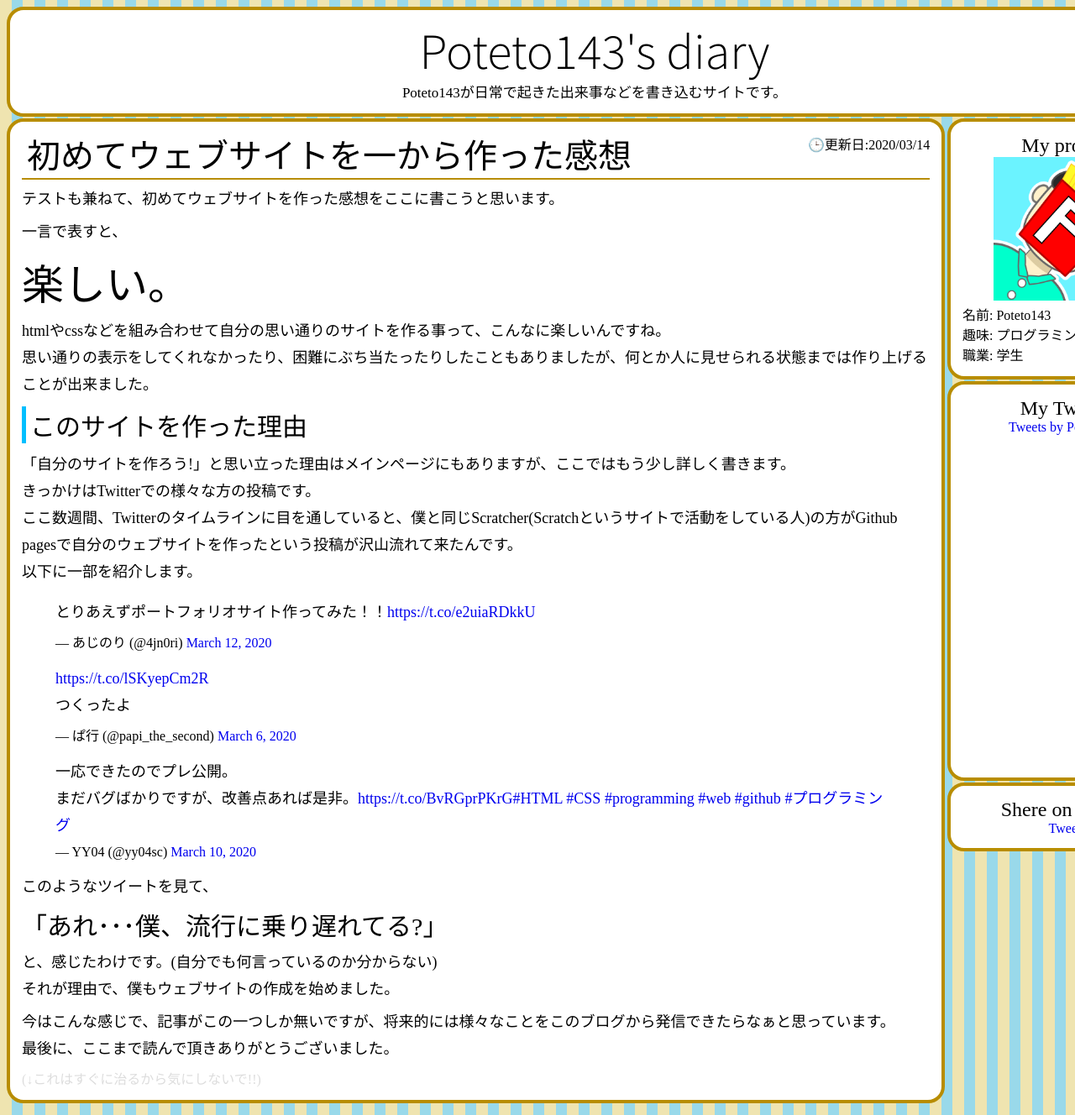
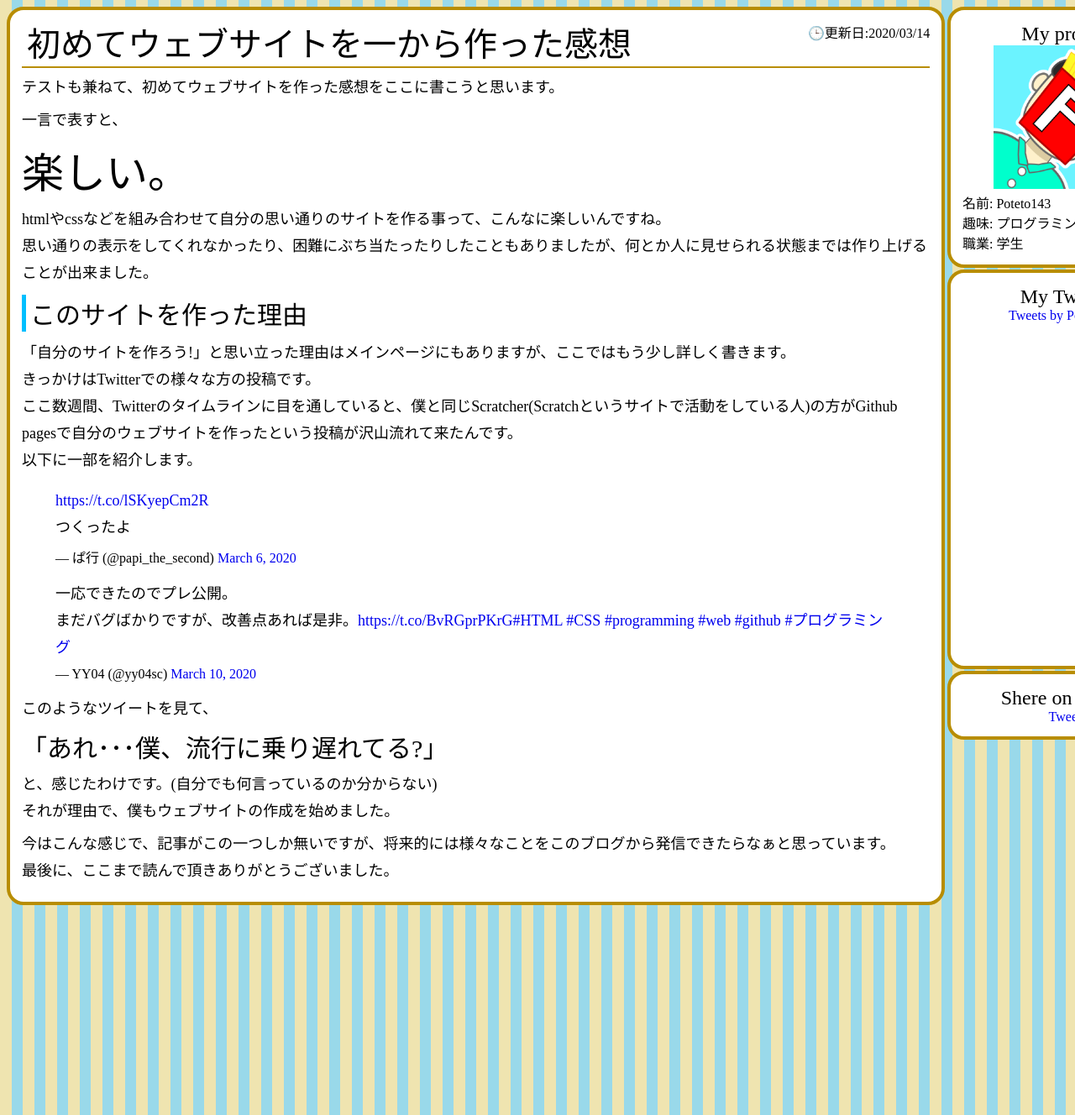
Before and after one commit to Poteto143/Poteto143s_diary, a Jekyll site: the page built from _posts/2020-03-14-Impression_of_making_website.markdown, in a window 1280 px wide. Shown: the whole page at 84% size. Built offline with Jekyll 4.4.1, drawn with Linux system fonts in a browser that asks for light colours; comment, search, counter and statistics services are not loaded.

Commit message:
ヘッダーの問題を修正

```diff
--- a/_layouts/default.html
+++ b/_layouts/default.html
@@ -13,8 +13,8 @@
         <meta property="og:image" content="{{ site.url }}/assets/images/preview.png" />
     </head>
     <body>
-        {% include header.html %}
         <div class="main">
+            {{ include header.html }}
             <article>
                 <div class="block">
                     <div style="border-bottom: 2px solid #b88d00;">
--- a/_posts/2020-03-14-Impression_of_making_website.markdown
+++ b/_posts/2020-03-14-Impression_of_making_website.markdown
@@ -16,7 +16,6 @@
 きっかけはTwitterでの様々な方の投稿です。<br>
 ここ数週間、Twitterのタイムラインに目を通していると、僕と同じScratcher(Scratchというサイトで活動をしている人)の方がGithub pagesで自分のウェブサイトを作ったという投稿が沢山流れて来たんです。<br>
 以下に一部を紹介します。
-<blockquote class="twitter-tweet"><p lang="ja" dir="ltr">とりあえずポートフォリオサイト作ってみた！！<a href="https://t.co/e2uiaRDkkU">https://t.co/e2uiaRDkkU</a></p>&mdash; あじのり (@4jn0ri) <a href="https://twitter.com/4jn0ri/status/1237977043901411328?ref_src=twsrc%5Etfw">March 12, 2020</a></blockquote> <script async src="https://platform.twitter.com/widgets.js" charset="utf-8"></script>
 <blockquote class="twitter-tweet"><p lang="ja" dir="ltr"><a href="https://t.co/lSKyepCm2R">https://t.co/lSKyepCm2R</a><br>つくったよ</p>&mdash; ぱ行 (@papi_the_second) <a href="https://twitter.com/papi_the_second/status/1235863038588121096?ref_src=twsrc%5Etfw">March 6, 2020</a></blockquote> <script async src="https://platform.twitter.com/widgets.js" charset="utf-8"></script>
 <blockquote class="twitter-tweet"><p lang="ja" dir="ltr">一応できたのでプレ公開。<br>まだバグばかりですが、改善点あれば是非。<a href="https://t.co/BvRGprPKrG">https://t.co/BvRGprPKrG</a><a href="https://twitter.com/hashtag/HTML?src=hash&amp;ref_src=twsrc%5Etfw">#HTML</a> <a href="https://twitter.com/hashtag/CSS?src=hash&amp;ref_src=twsrc%5Etfw">#CSS</a> <a href="https://twitter.com/hashtag/programming?src=hash&amp;ref_src=twsrc%5Etfw">#programming</a> <a href="https://twitter.com/hashtag/web?src=hash&amp;ref_src=twsrc%5Etfw">#web</a> <a href="https://twitter.com/hashtag/github?src=hash&amp;ref_src=twsrc%5Etfw">#github</a> <a href="https://twitter.com/hashtag/%E3%83%97%E3%83%AD%E3%82%B0%E3%83%A9%E3%83%9F%E3%83%B3%E3%82%B0?src=hash&amp;ref_src=twsrc%5Etfw">#プログラミング</a></p>&mdash; YY04 (@yy04sc) <a href="https://twitter.com/yy04sc/status/1237307880971186176?ref_src=twsrc%5Etfw">March 10, 2020</a></blockquote> <script async src="https://platform.twitter.com/widgets.js" charset="utf-8"></script>
 このようなツイートを見て、
@@ -26,4 +25,3 @@
 
 今はこんな感じで、記事がこの一つしか無いですが、将来的には様々なことをこのブログから発信できたらなぁと思っています。<br>
 最後に、ここまで読んで頂きありがとうございました。<br>
-<div style="color:#dddddd;">(↓これはすぐに治るから気にしないで!!)</div>
```
